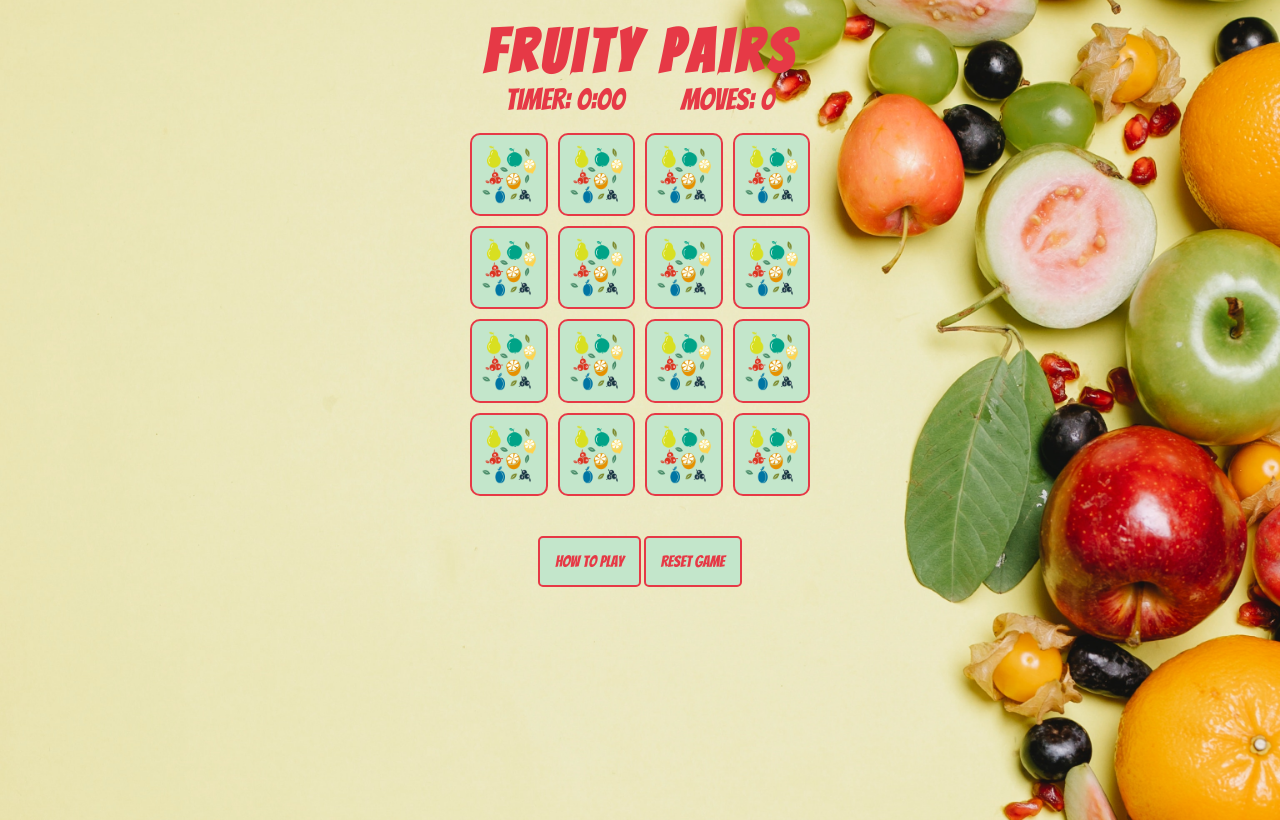
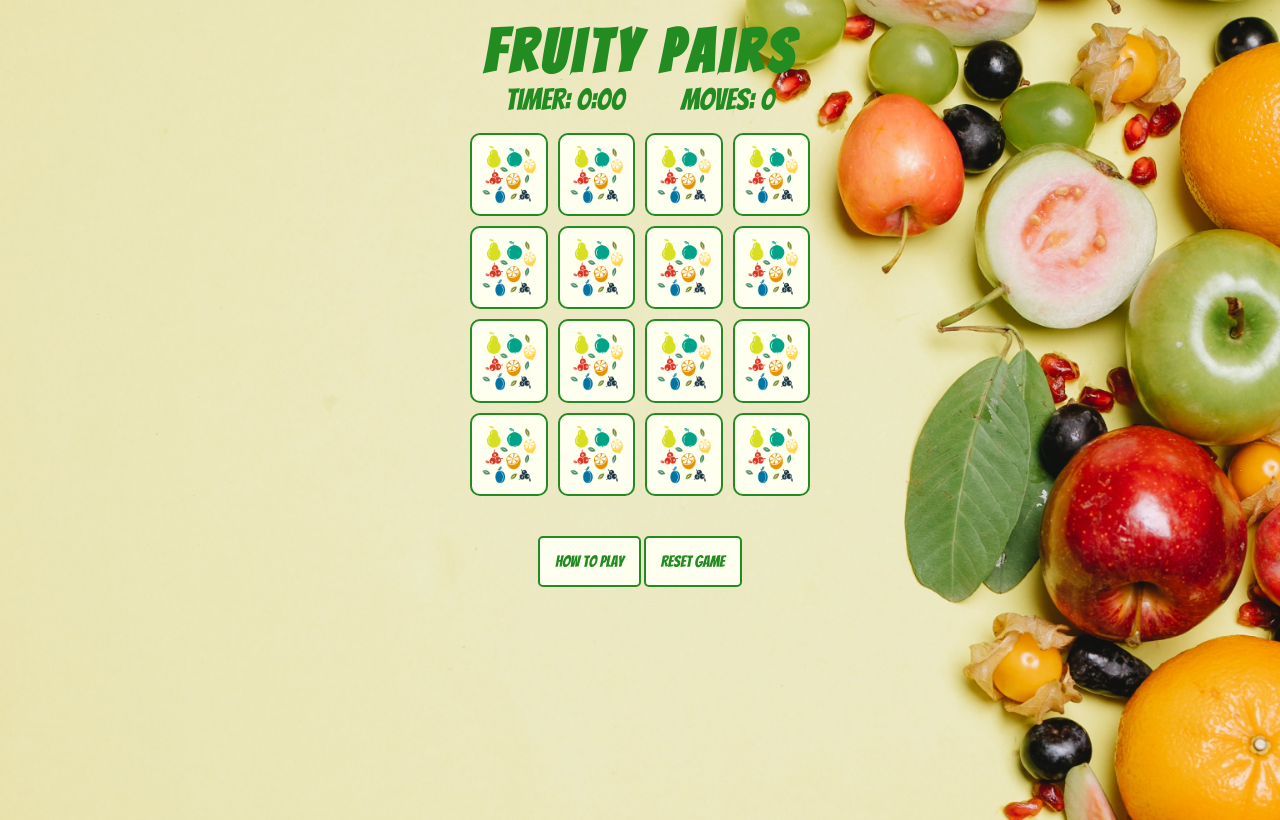
Before and after one commit to ruimarnjr/fruity-pairs, a plain HTML site: page index.html in a window 1280 px wide. Drawn offline with Linux system fonts and the light colour scheme.

Commit message:
Update styles for the memory cards and heading

```diff
--- a/assets/css/style.css
+++ b/assets/css/style.css
@@ -18,14 +18,14 @@ body {
     font-size: 60px;
     text-align: center;
     margin-top: 20px;
-    color: #E63946;
+    color: #228B22;
     letter-spacing: 5px;
 }
 
 .game-info {
   text-align: center;
   font-size: 30px;
-  color: #E63946;
+  color: #228B22;
 }
 
 .timer {
@@ -68,9 +68,9 @@ body {
     height: 100%;
     padding: 10px;
     position: absolute;
-    border: 2px solid #E63946;
+    border: 2px solid #228B22;
     border-radius: 10px;
-    background: #C3E6CB;
+    background: #FFFFF0;
     backface-visibility: hidden;
   }
 
@@ -87,10 +87,10 @@ body {
     font-family: 'Bangers', cursive;
     font-size: 100%;
     padding: 15px;
-    background-color: #C3E6CB;
+    background-color: #FFFFF0;
     border-radius: 5px;
-    border: 2px solid #E63946;
-    color: #E63946
+    border: 2px solid #228B22;
+    color: #228B22;
   }
 
   .modal {
--- a/assets/js/script.js
+++ b/assets/js/script.js
@@ -151,7 +151,6 @@ window.addEventListener('click', function (event) {
   }
 });
 
-
 function displayGameResult() {
   let elapsedTime = Date.now() - startTime;
   let formattedTime = formatTime(elapsedTime);
```
